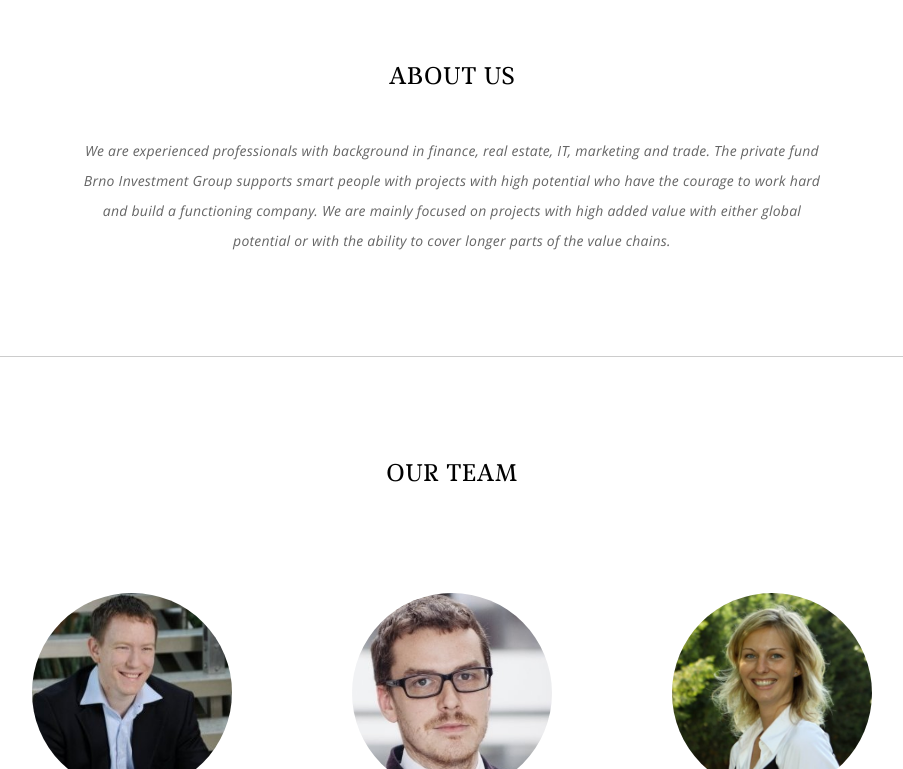
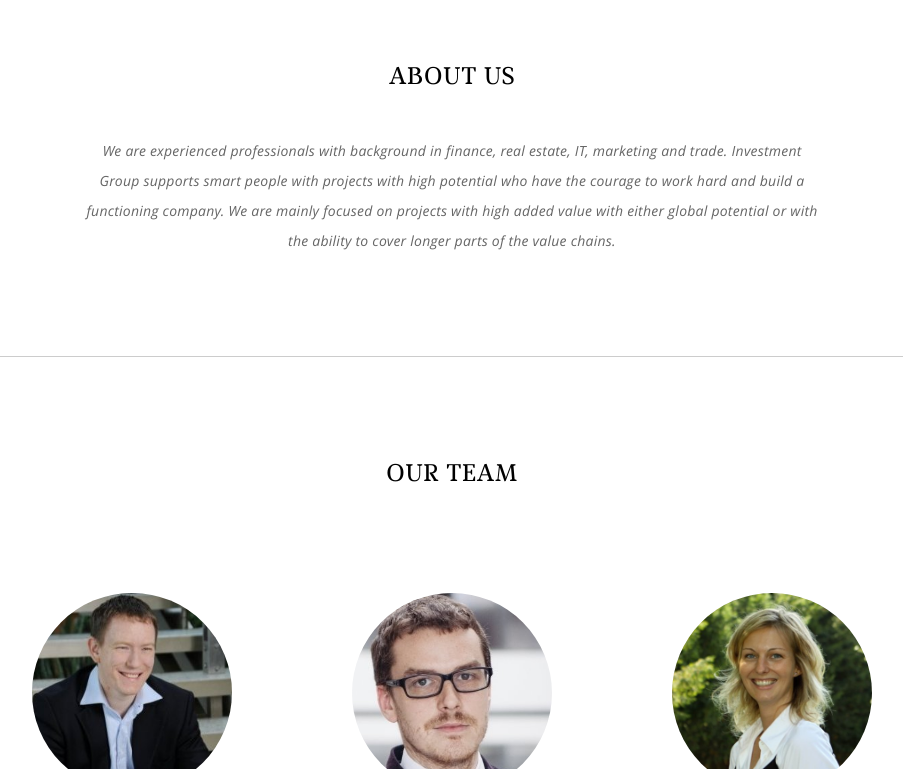
Before and after one commit to brnoinvestmentgroup/brnoinvestmentgroup.github.io, a plain HTML site: page index.html in a window 1280 px wide. Shown: the part 840-1609 px from the top of the page, without its empty margins (188-1091 px from the left). Drawn offline with Linux system fonts and the light colour scheme; some packages are replaced by stand-ins of ours.

Commit message:
content update

```diff
--- a/index.html
+++ b/index.html
@@ -232,7 +232,7 @@
 
 						<div class="title">About us</div>
 
-						<p class="text center">We are experienced professionals with background in finance, real estate, IT, marketing and trade. The private fund Brno Investment Group supports smart people with projects with high potential who have the courage to work hard and build a functioning company. We are mainly focused on projects with high added value with either global potential or with the ability to cover longer parts of the value chains.</p>
+						<p class="text center">We are experienced professionals with background in finance, real estate, IT, marketing and trade. Investment Group supports smart people with projects with high potential who have the courage to work hard and build a functioning company. We are mainly focused on projects with high added value with either global potential or with the ability to cover longer parts of the value chains.</p>
 
 						<div class="devider"></div>
 
```
